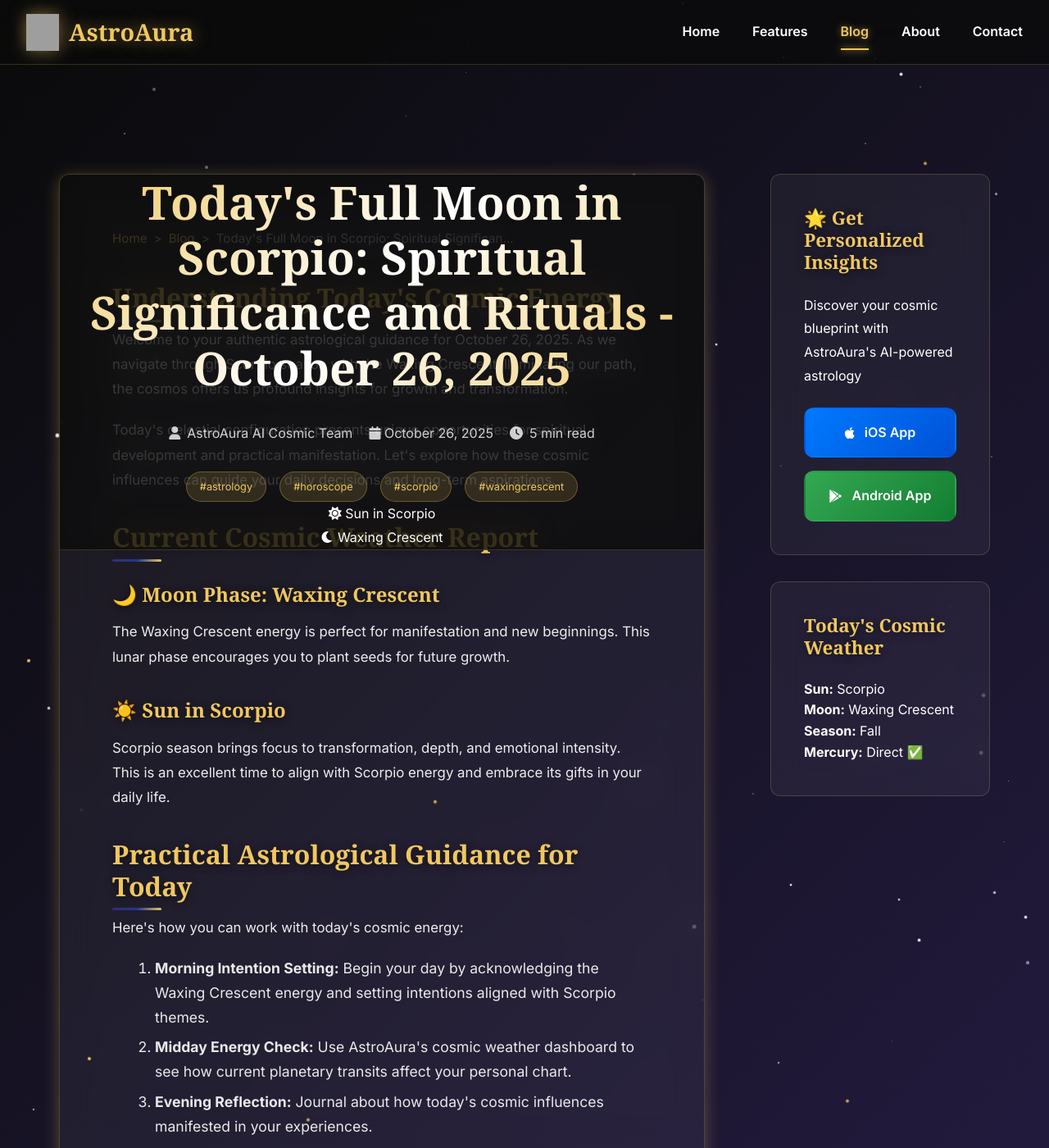
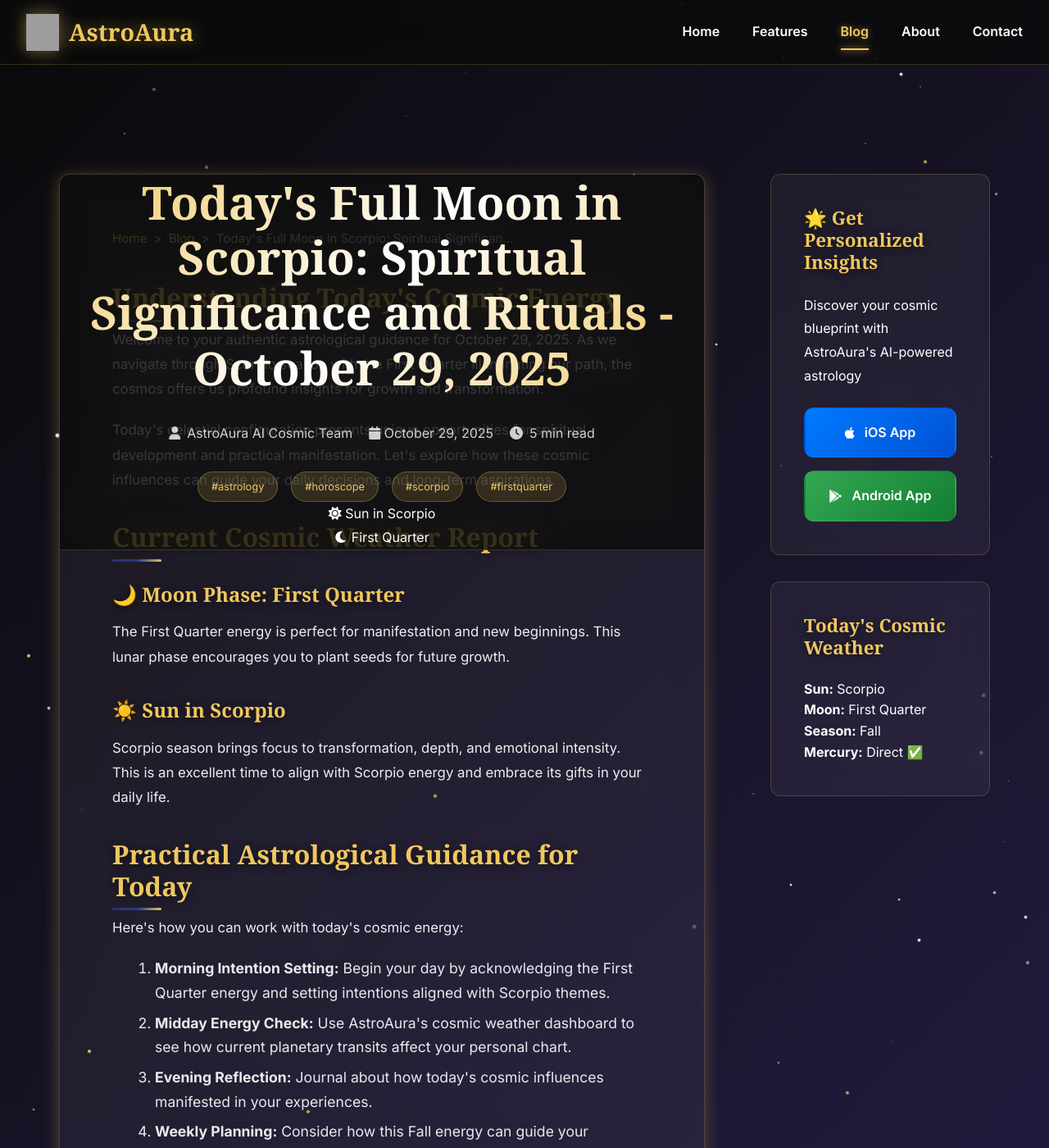
Before and after one commit to royanis/astroaura-website, a Jekyll site: the page blog/posts/todays-full-moon-in-scorpio-spiritual-significance.html, which Jekyll copies as it is, in a window 1280 px wide and 1400 px high. Shown: the whole window at 82% size. Built offline with Jekyll 4.4.1, drawn with Linux system fonts in a browser that asks for light colours; some web fonts are replaced; comment, search, counter and statistics services are not loaded; grey boxes are pictures that could not be loaded.

Commit message:
🌟 Automated blog post: 2025-10-29 01:56 UTC
Generated authentic astrology content
Updated RSS feeds and sitemap
Published via GitHub Actions

🤖 Automated by AstroAura Blog System

```diff
--- a/blog/posts/todays-full-moon-in-scorpio-spiritual-significance.html
+++ b/blog/posts/todays-full-moon-in-scorpio-spiritual-significance.html
@@ -3,11 +3,11 @@
 <head>
     <meta charset="UTF-8">
     <meta name="viewport" content="width=device-width, initial-scale=1.0">
-    <meta name="description" content="Authentic astrological guidance for October 26, 2025. Explore today's Waxing Crescent energy in Scorpio season with personalized insights from AstroAura's AI-powered astrology platform.">
-    <title>Today's Full Moon in Scorpio: Spiritual Significance and Rituals - October 26, 2025 | AstroAura Cosmic Insights</title>
+    <meta name="description" content="Authentic astrological guidance for October 29, 2025. Explore today's First Quarter energy in Scorpio season with personalized insights from AstroAura's AI-powered astrology platform.">
+    <title>Today's Full Moon in Scorpio: Spiritual Significance and Rituals - October 29, 2025 | AstroAura Cosmic Insights</title>
 
     <!-- SEO Meta Tags -->
-    <meta name="keywords" content="astrology, horoscope, scorpio, waxing-crescent, AI astrology, multilingual horoscope">
+    <meta name="keywords" content="astrology, horoscope, scorpio, first-quarter, AI astrology, multilingual horoscope">
     <meta name="author" content="AstroAura AI Cosmic Team">
     <meta name="robots" content="index, follow, max-image-preview:large, max-snippet:-1">
     <meta name="revisit-after" content="7 days">
@@ -16,24 +16,24 @@
     <link rel="canonical" href="https://astroaura.me/blog/posts/todays-full-moon-in-scorpio-spiritual-significance.html">
 
     <!-- Open Graph Tags -->
-    <meta property="og:title" content="Today's Full Moon in Scorpio: Spiritual Significance and Rituals - October 26, 2025 | AstroAura">
-    <meta property="og:description" content="Authentic astrological guidance for October 26, 2025. Explore today's Waxing Crescent energy in Scorpio season with personalized insights from AstroAura's AI-powered astrology platform.">
+    <meta property="og:title" content="Today's Full Moon in Scorpio: Spiritual Significance and Rituals - October 29, 2025 | AstroAura">
+    <meta property="og:description" content="Authentic astrological guidance for October 29, 2025. Explore today's First Quarter energy in Scorpio season with personalized insights from AstroAura's AI-powered astrology platform.">
     <meta property="og:url" content="https://astroaura.me/blog/posts/todays-full-moon-in-scorpio-spiritual-significance.html">
     <meta property="og:type" content="article">
     <meta property="og:site_name" content="AstroAura">
 
     <!-- Twitter Card -->
     <meta name="twitter:card" content="summary_large_image">
-    <meta name="twitter:title" content="Today's Full Moon in Scorpio: Spiritual Significance and Rituals - October 26, 2025">
-    <meta name="twitter:description" content="Authentic astrological guidance for October 26, 2025. Explore today's Waxing Crescent energy in Scorpio season with personalized insights from AstroAura's AI-powered astrology platform.">
+    <meta name="twitter:title" content="Today's Full Moon in Scorpio: Spiritual Significance and Rituals - October 29, 2025">
+    <meta name="twitter:description" content="Authentic astrological guidance for October 29, 2025. Explore today's First Quarter energy in Scorpio season with personalized insights from AstroAura's AI-powered astrology platform.">
 
     <!-- Schema.org Markup -->
     <script type="application/ld+json">
     {
         "@context": "https://schema.org",
         "@type": "BlogPosting",
-        "headline": "Today's Full Moon in Scorpio: Spiritual Significance and Rituals - October 26, 2025",
-        "description": "Authentic astrological guidance for October 26, 2025. Explore today's Waxing Crescent energy in Scorpio season with personalized insights from AstroAura's AI-powered astrology platform.",
+        "headline": "Today's Full Moon in Scorpio: Spiritual Significance and Rituals - October 29, 2025",
+        "description": "Authentic astrological guidance for October 29, 2025. Explore today's First Quarter energy in Scorpio season with personalized insights from AstroAura's AI-powered astrology platform.",
         "author": {
             "@type": "Organization",
             "name": "AstroAura AI Cosmic Team"
@@ -46,14 +46,14 @@
                 "url": "https://astroaura.me/assets/icons/app_icon.png"
             }
         },
-        "datePublished": "2025-10-26T01:55:09.994947",
-        "dateModified": "2025-10-26T01:55:09.994947",
+        "datePublished": "2025-10-29T01:56:02.557532",
+        "dateModified": "2025-10-29T01:56:02.557532",
         "url": "https://astroaura.me/blog/posts/todays-full-moon-in-scorpio-spiritual-significance.html",
         "mainEntityOfPage": {
             "@type": "WebPage",
             "@id": "https://astroaura.me/blog/posts/todays-full-moon-in-scorpio-spiritual-significance.html"
         },
-        "keywords": "astrology, horoscope, scorpio, waxing-crescent"
+        "keywords": "astrology, horoscope, scorpio, first-quarter"
     }
     </script>
 
@@ -99,20 +99,20 @@
 
             <!-- Post Header -->
             <header class="post-header">
-                <h1 class="post-title">Today's Full Moon in Scorpio: Spiritual Significance and Rituals - October 26, 2025</h1>
+                <h1 class="post-title">Today's Full Moon in Scorpio: Spiritual Significance and Rituals - October 29, 2025</h1>
                 <div class="post-meta">
                     <span class="post-author">
                         <i class="fas fa-user"></i> AstroAura AI Cosmic Team
                     </span>
-                    <time class="post-date" datetime="2025-10-26T01:55:09.994947">
-                        <i class="fas fa-calendar"></i> October 26, 2025
+                    <time class="post-date" datetime="2025-10-29T01:56:02.557532">
+                        <i class="fas fa-calendar"></i> October 29, 2025
                     </time>
                     <span class="post-reading-time">
                         <i class="fas fa-clock"></i> 5 min read
                     </span>
                 </div>
                 <div class="post-tags">
-                    <span class="tag">#astrology</span> <span class="tag">#horoscope</span> <span class="tag">#scorpio</span> <span class="tag">#waxingcrescent</span>
+                    <span class="tag">#astrology</span> <span class="tag">#horoscope</span> <span class="tag">#scorpio</span> <span class="tag">#firstquarter</span>
                 </div>
 
                 <!-- Current Cosmic Data Display -->
@@ -123,7 +123,7 @@
                     </div>
                     <div class="cosmic-item">
                         <i class="fas fa-moon"></i>
-                        <span>Waxing Crescent</span>
+                        <span>First Quarter</span>
                     </div>
 
                 </div>
@@ -134,7 +134,7 @@
                 <div class="blog-content authentic-astrology">
             <section class="cosmic-introduction">
                 <h2>Understanding Today's Cosmic Energy</h2>
-                <p>Welcome to your authentic astrological guidance for October 26, 2025. As we navigate through Scorpio season with the Waxing Crescent illuminating our path, the cosmos offers us profound insights for growth and transformation.</p>
+                <p>Welcome to your authentic astrological guidance for October 29, 2025. As we navigate through Scorpio season with the First Quarter illuminating our path, the cosmos offers us profound insights for growth and transformation.</p>
 
                 <p>Today's celestial configuration presents unique opportunities for spiritual development and practical manifestation. Let's explore how these cosmic influences can guide your daily decisions and long-term aspirations.</p>
             </section>
@@ -143,8 +143,8 @@
                 <h2>Current Cosmic Weather Report</h2>
                 <div class="cosmic-highlights">
                     <div class="cosmic-factor">
-                        <h3>🌙 Moon Phase: Waxing Crescent</h3>
-                        <p>The Waxing Crescent energy is perfect for manifestation and new beginnings. This lunar phase encourages you to plant seeds for future growth.</p>
+                        <h3>🌙 Moon Phase: First Quarter</h3>
+                        <p>The First Quarter energy is perfect for manifestation and new beginnings. This lunar phase encourages you to plant seeds for future growth.</p>
                     </div>
 
                     <div class="cosmic-factor">
@@ -161,7 +161,7 @@
                 <p>Here's how you can work with today's cosmic energy:</p>
 
                 <ol class="cosmic-action-steps">
-                    <li><strong>Morning Intention Setting:</strong> Begin your day by acknowledging the Waxing Crescent energy and setting intentions aligned with Scorpio themes.</li>
+                    <li><strong>Morning Intention Setting:</strong> Begin your day by acknowledging the First Quarter energy and setting intentions aligned with Scorpio themes.</li>
                     <li><strong>Midday Energy Check:</strong> Use AstroAura's cosmic weather dashboard to see how current planetary transits affect your personal chart.</li>
                     <li><strong>Evening Reflection:</strong> Journal about how today's cosmic influences manifested in your experiences.</li>
                     <li><strong>Weekly Planning:</strong> Consider how this Fall energy can guide your upcoming goals and decisions.</li>
@@ -222,7 +222,7 @@
             <section class="post-actions">
                 <div class="share-buttons">
                     <h3>Share This Cosmic Insight</h3>
-                    <a href="https://twitter.com/intent/tweet?text=Today's Full Moon in Scorpio: Spiritual Significance and Rituals - October 26, 2025&url=https://astroaura.me/blog/posts/todays-full-moon-in-scorpio-spiritual-significance.html" target="_blank" class="share-btn twitter">
+                    <a href="https://twitter.com/intent/tweet?text=Today's Full Moon in Scorpio: Spiritual Significance and Rituals - October 29, 2025&url=https://astroaura.me/blog/posts/todays-full-moon-in-scorpio-spiritual-significance.html" target="_blank" class="share-btn twitter">
                         <i class="fab fa-twitter"></i> Tweet
                     </a>
                     <a href="https://www.facebook.com/sharer/sharer.php?u=https://astroaura.me/blog/posts/todays-full-moon-in-scorpio-spiritual-significance.html" target="_blank" class="share-btn facebook">
@@ -253,7 +253,7 @@
                     <strong>Sun:</strong> Scorpio
                 </div>
                 <div class="weather-item">
-                    <strong>Moon:</strong> Waxing Crescent
+                    <strong>Moon:</strong> First Quarter
                 </div>
                 <div class="weather-item">
                     <strong>Season:</strong> Fall
```
Also changed, not shown: blog/atom.xml (+1 -1 lines), blog/feed.json (+82 -82 lines), blog/feed.xml (+1 -1 lines), blog/posts_index.json (+73 -80 lines), sitemap.xml (+47 -47 lines).
